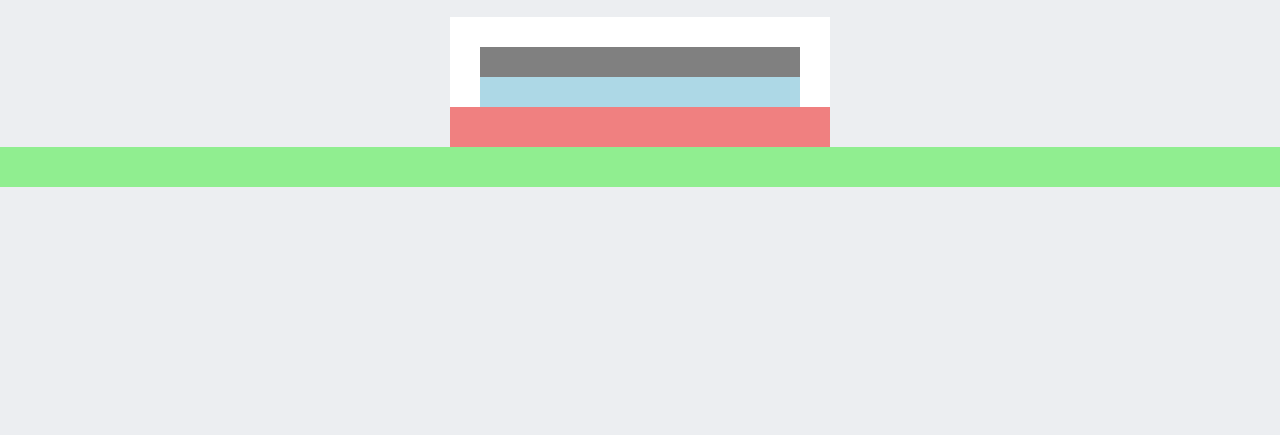
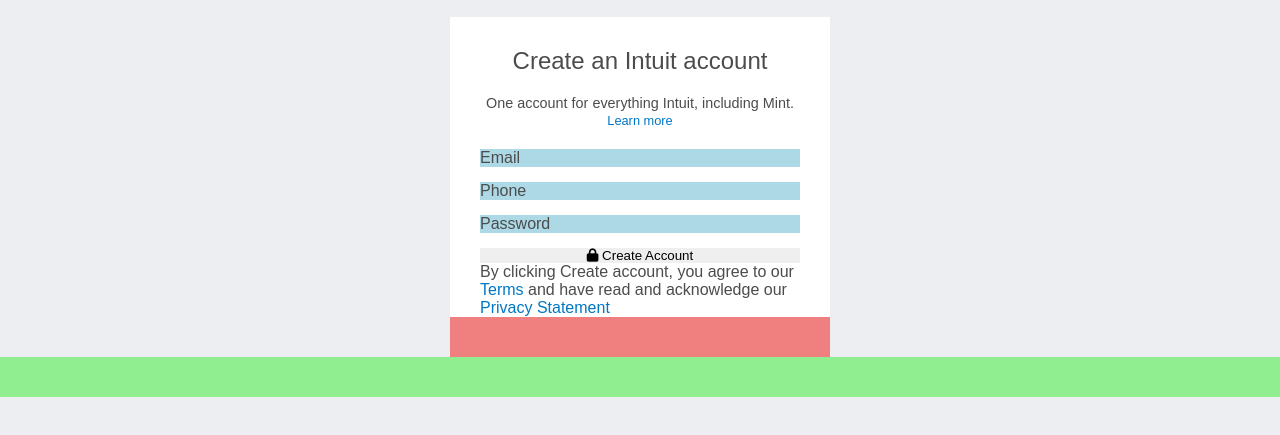
Before and after one commit to lBuggie/mint-signup-clone, a plain HTML site: page index.html in a window 1280 px wide. Shown: the part 127-562 px from the top of the page. Drawn offline with Linux system fonts and the light colour scheme.

Commit message:
Create form elements and initial style rules

```diff
--- a/index.html
+++ b/index.html
@@ -7,7 +7,10 @@
         <script src="https://kit.fontawesome.com/8e996abce9.js"></script>
     </head>
     <body>
+
+        <!-- Header -->
         <header>
+            <!-- Header elements -->
             <nav>
                 <div id="account-text">
                     <p>Already have an Intuit account?</p>
@@ -20,14 +23,32 @@
                 <img src="images/other-logos.png" alt="Others">
             </div>
         </header>
+
+        <!-- Form section -->
         <section>
-            <header id="section-header">
-
+            <!-- Form header -->
+            <header>
+                <h1>Create an Intuit account</h1>
+                <p>One account for everything Intuit, including Mint.</p>
+                <a class="link-style" href="#">Learn more</a>
             </header>
-
+            <!-- Form -->
             <form>
-
+                <fieldset>
+                    <label for="email">Email</label>
+                    <input id="email" type="email" name="email">
+                    <label for="phone">Phone</label>
+                    <input id="phone" type="phone" name="phone">
+                    <label for="password">Password</label>
+                    <input id="password" type="password" name="password">
+                </fieldset>
+                <fieldset>
+                    <button><i class="fas fa-lock"></i> Create Account</button>
+                </fieldset>
             </form>
+            <p>
+                By clicking Create account, you agree to our <a class="link-style" href="#">Terms</a> and have read and acknowledge our <a class="link-style" href="#">Privacy Statement</a>
+            </p>
             <footer>
 
             </footer>
--- a/style.css
+++ b/style.css
@@ -87,21 +87,46 @@ section {
   max-width: 380px;
   padding: 30px 30px 0 30px;
   margin: 0 auto;
-
   display: flex;
   flex-direction: column;
   align-items: stretch;
   justify-content: space-between;
 }
 
+/* Form header */
 section header {
-  background-color: gray;
-  height: 30px;
+  text-align: center;
+  margin-bottom: 20px;
 }
+
+section header h1 {
+  font-weight: 500;
+  margin-bottom: 20px;
+}
+
+section header p {
+  font-size: 0.9em;
+  font-weight: 400;
+}
+
+section header a {
+  font-size: 0.8em;
+  font-weight: 400;
+}
+
+/* Form */
 
 section form {
   background-color: lightblue;
-  height: 30px;
+}
+
+section form fieldset {
+  display: flex;
+  flex-direction: column;
+}
+
+section form input{
+  width: 100%;
 }
 
 section footer {
```
